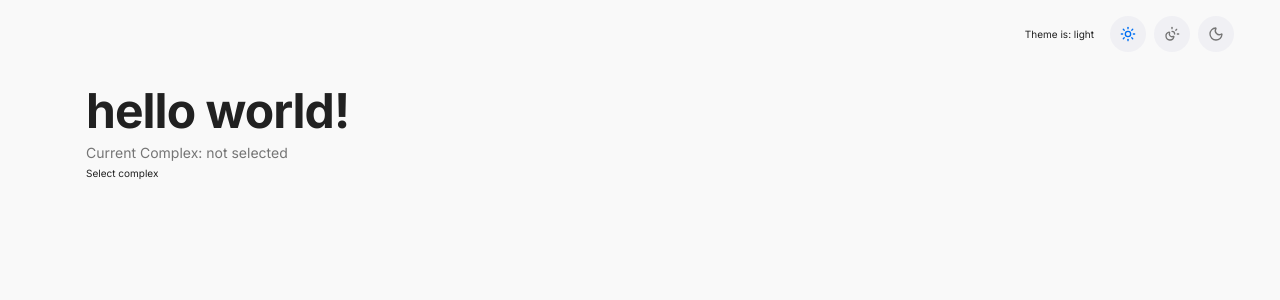
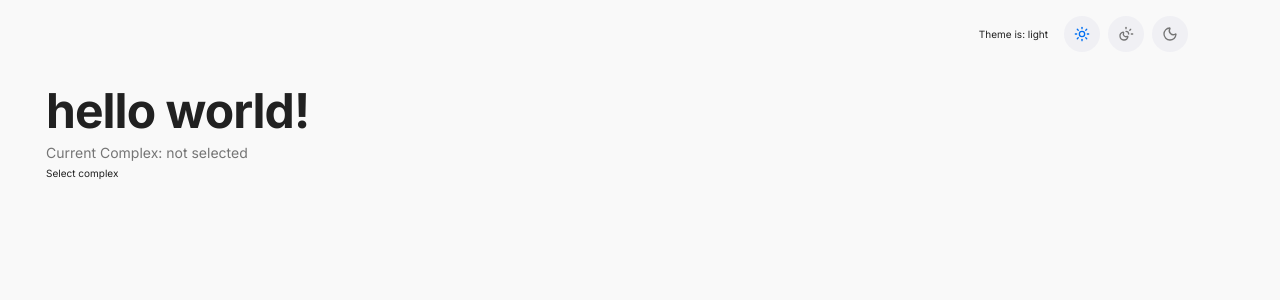
Before and after one commit to ianinazarenko/next-door, a Next.js app: page / in a window 1280 px wide. Shown: the top 300 px of the page. Built offline with nearby package versions, Linux system fonts and the light colour scheme.

Commit message:
fix: custom container class fixes

```diff
--- a/app/components/common/header/TheHeader.tsx
+++ b/app/components/common/header/TheHeader.tsx
@@ -3,7 +3,9 @@ import ThemeToggle from '@/app/components/theme/ThemeToggle';
 function TheHeader() {
     return (
         <header className="l-0 fixed top-0 z-50 w-full px-(--container-padding-x-mobile) py-3 md:px-(--container-padding-x-tablet) md:py-4 lg:px-(--container-padding-x-desktop)">
-            <ThemeToggle />
+            <div className={'c-container'}>
+                <ThemeToggle />
+            </div>
         </header>
     );
 }
--- a/app/page.tsx
+++ b/app/page.tsx
@@ -3,7 +3,7 @@ import CurrentComplexTemp from '@/app/components/temp/CurrentComplexTemp';
 export default function Home() {
     return (
         <div className={'page'}>
-            <div className={'container'}>
+            <div className={'c-container'}>
                 <h1 className={'h1'}>hello world!</h1>
 
                 <CurrentComplexTemp />
--- a/app/styles/_globals.css
+++ b/app/styles/_globals.css
@@ -17,9 +17,9 @@ a {
 }
 
 /* Container */
-.container {
+.c-container {
     width: 100%;
-    max-width: 120rem;
+    max-width: 100%;
     margin: 0 auto;
     padding: 0 1.6rem;
 }
@@ -31,7 +31,7 @@ a {
 
 /* Tablet and up */
 @media (width >= 768px) {
-    .container {
+    .c-container {
         padding: 0 2.4rem;
     }
 
@@ -40,9 +40,9 @@ a {
     }
 }
 
-/* Desktop and up */
+/* Laptop and up */
 @media (width >= 1024px) {
-    .container {
+    .c-container {
         padding: 0 4.6rem;
     }
 
@@ -50,3 +50,10 @@ a {
         padding-top: var(--margin-gap-section-desktop);
     }
 }
+
+/* Desktop and up */
+@media (width >= 1280px) {
+    .c-container {
+        max-width: var(--container-max-width);
+    }
+}
```
